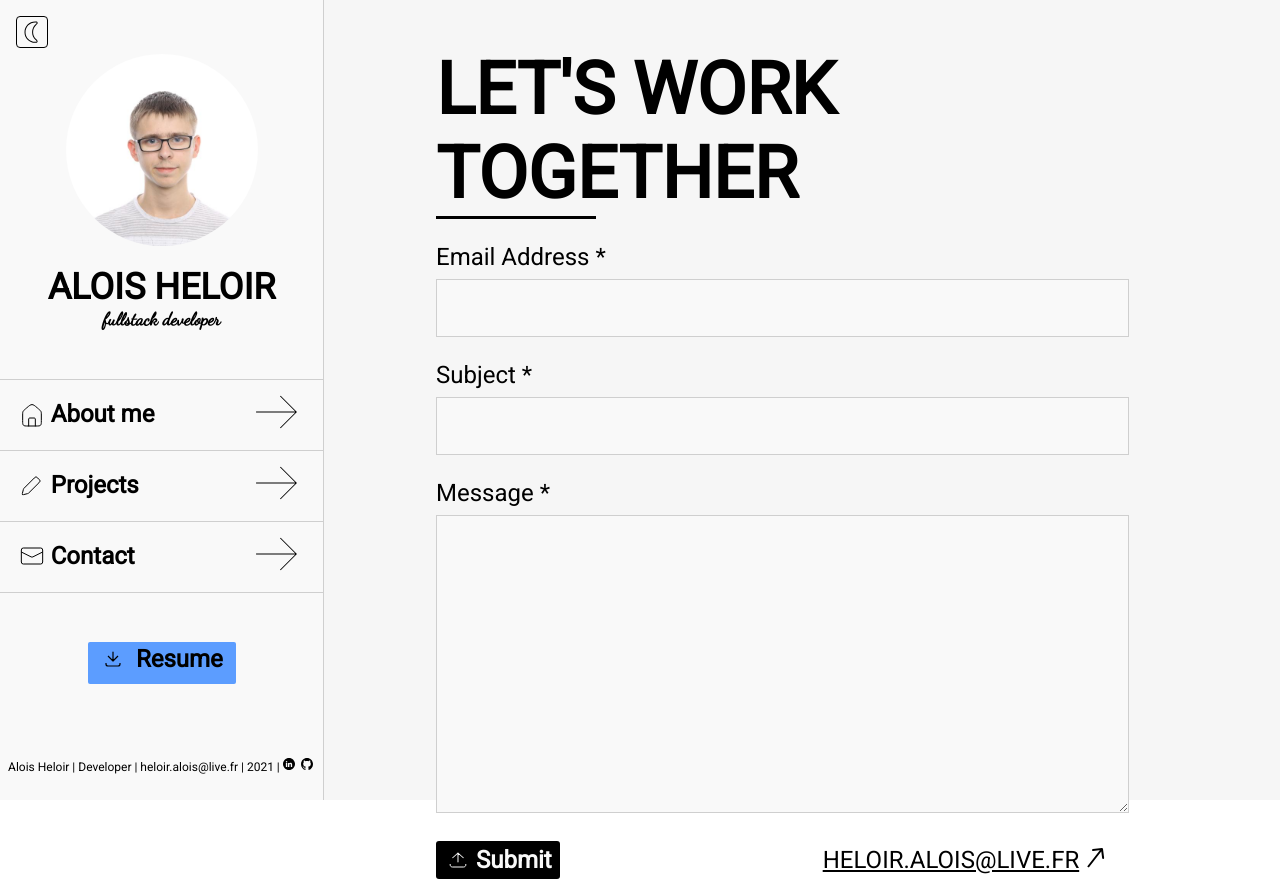
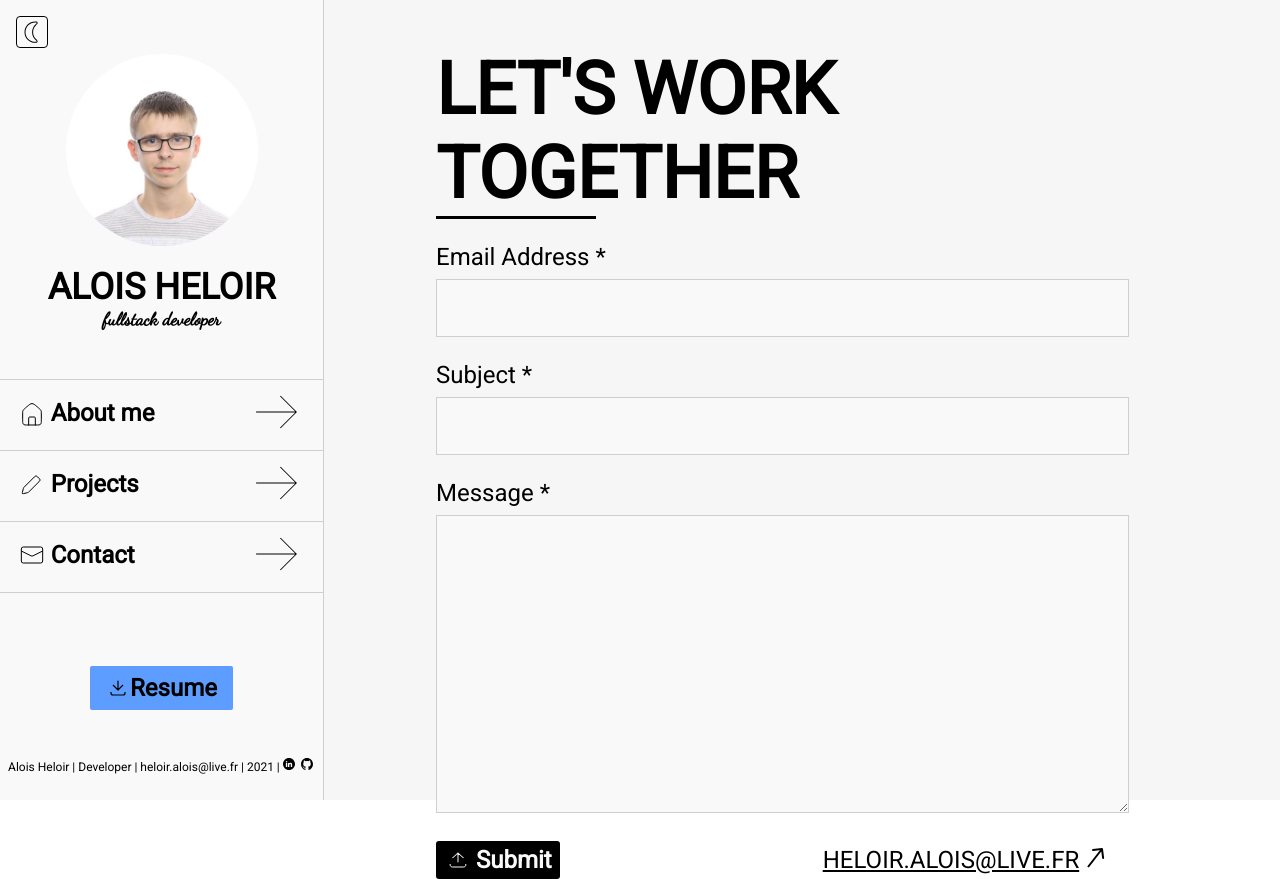
Before and after one commit to AloisH/portfolio, an Angular app: page /contact in a window 1280 px wide. Built offline with nearby package versions, Linux system fonts and the light colour scheme.

Commit message:
Fix(ResumeButton): correctly align icon with text

```diff
--- a/src/app/header/header.component.html
+++ b/src/app/header/header.component.html
@@ -79,12 +79,12 @@
 
   <div class="button-resume">
     <a href="assets/alois.cv.pdf" target="_blank">
-      <span class="icon">
+      <div class="left">
         <svg>
           <use xlink:href="assets/icon/download.svg#icon-download"></use>
         </svg>
-      </span>
-      <span class="text"> Resume </span>
+      </div>
+      <div class="right">Resume</div>
     </a>
   </div>
 
--- a/src/app/header/header.component.scss
+++ b/src/app/header/header.component.scss
@@ -93,12 +93,13 @@
   }
 
   .button-resume {
+    display: flex;
+    align-items: center;
+    justify-content: center;
+
+    a {
+      padding: 0.5rem 1rem;
       background-color: #5c9dff;
-
-    width: 9.25rem;
-    height: 2.625rem;
-
-    margin-left: 5.5rem;
 
       border-radius: 2px;
 
@@ -112,8 +113,15 @@
       align-items: center;
       justify-content: center;
 
-    .icon {
-      vertical-align: -0.5rem;
+      .left {
+        width: 1em;
+        height: 1em;
+
+        svg {
+          width: 1em;
+          height: 1em;
+        }
+      }
     }
   }
 
```
Lines whose indentation alone changed are shown as unchanged.
